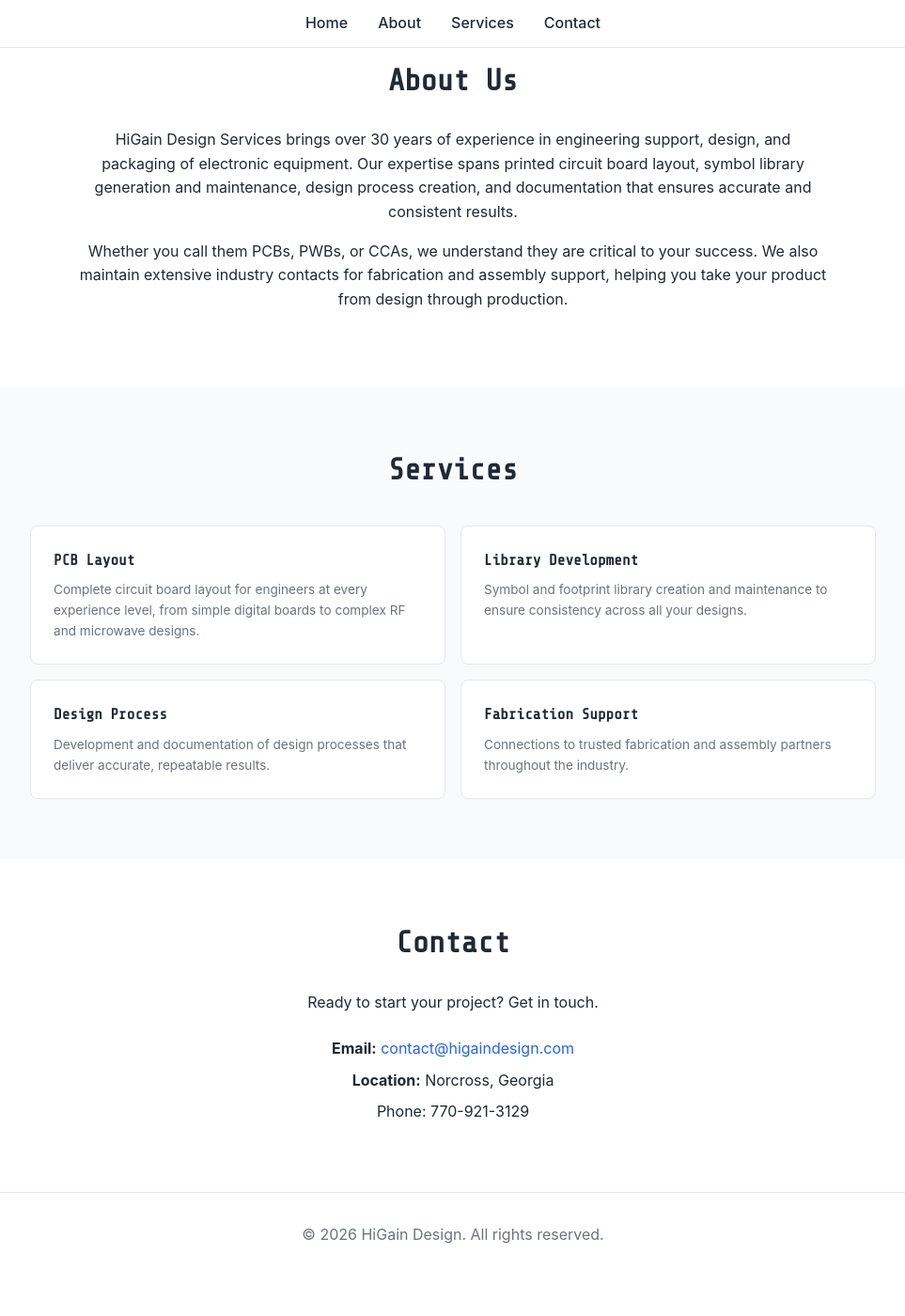
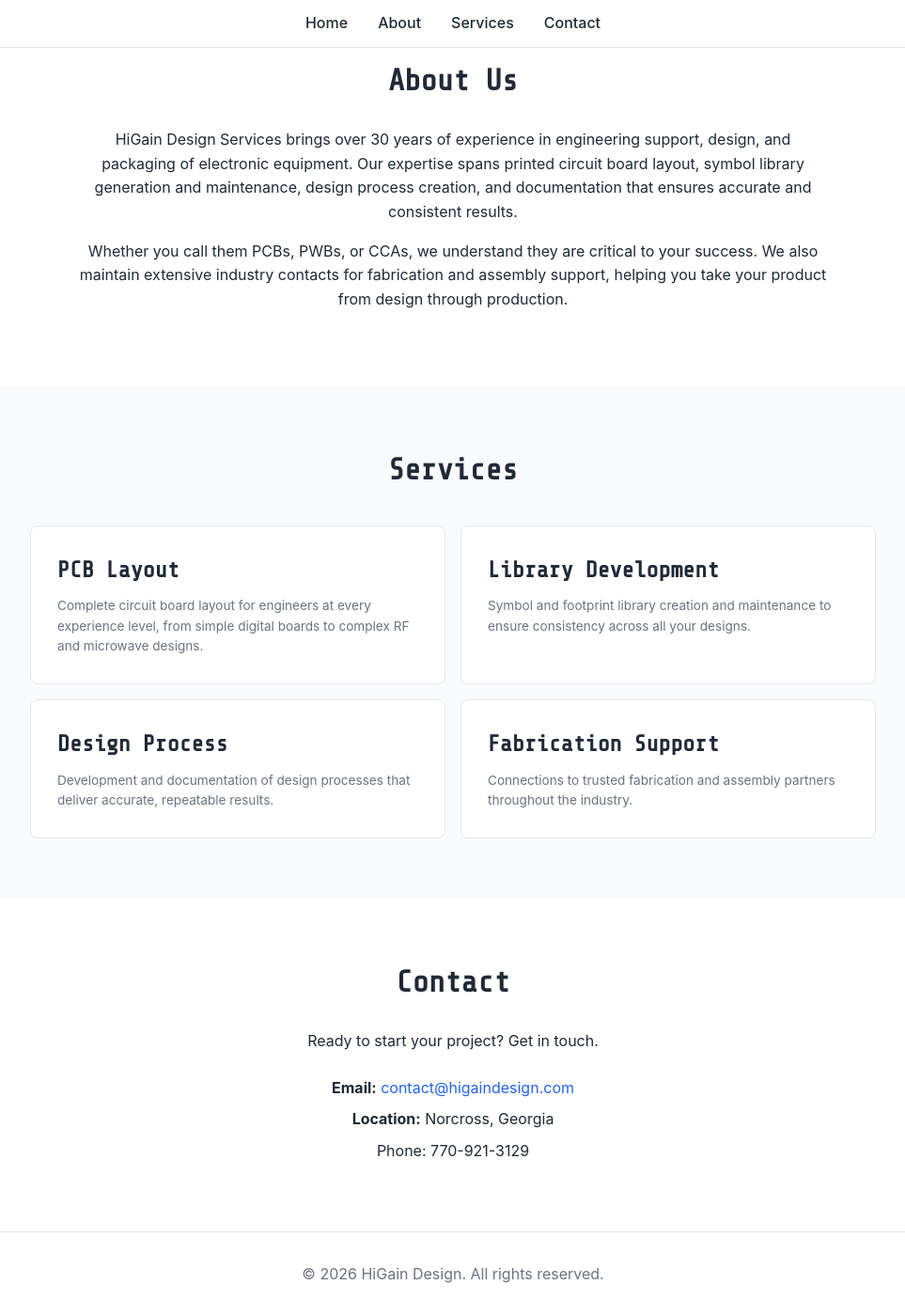
Before and after one commit to greg-e/higaindesign, a Jekyll site: the page built from index.md, in a window 1280 px wide and 1400 px high, scrolled down 510 px. Shown: the whole window at 94% size, without its empty margins (158-1121 px from the left). Built offline with Jekyll 4.4.1, drawn with Linux system fonts in a browser that asks for light colours; before the commit the page ends 1869 px from its top, so only the background shows below that; grey boxes are pictures that could not be loaded.

Commit message:
Update style.css

```diff
--- a/assets/css/style.css
+++ b/assets/css/style.css
@@ -182,12 +182,12 @@ main {
   background: var(--bg);
   border: 1px solid var(--border);
   border-radius: 8px;
-  padding: 1.5rem;
+  padding: 1.75rem;
   text-align: left;
 }
 
 .service-card h3 {
-  font-size: 1rem;
+  font-size: 1.5rem;
   margin-bottom: 0.5rem;
   color: var(--text);
 }
```
